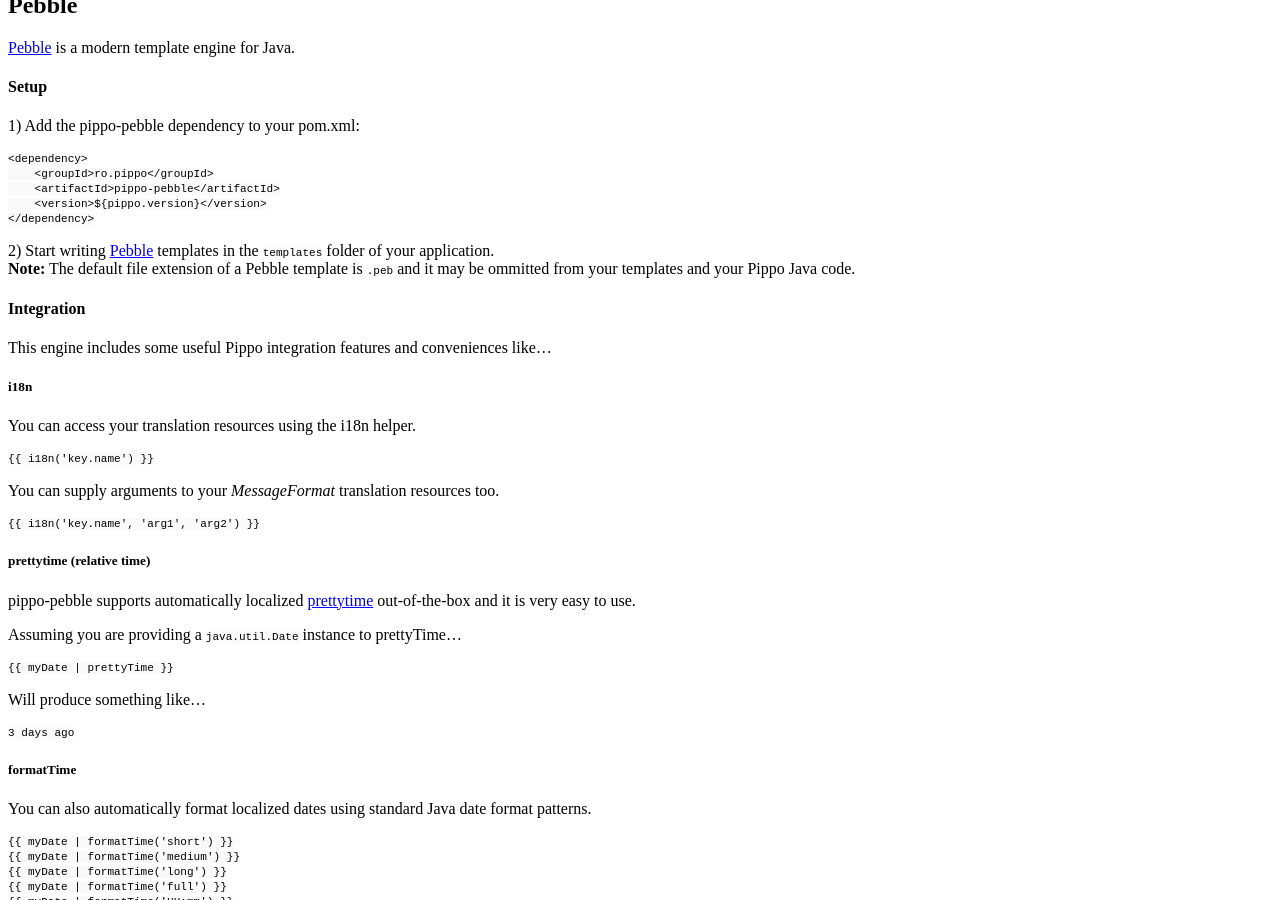
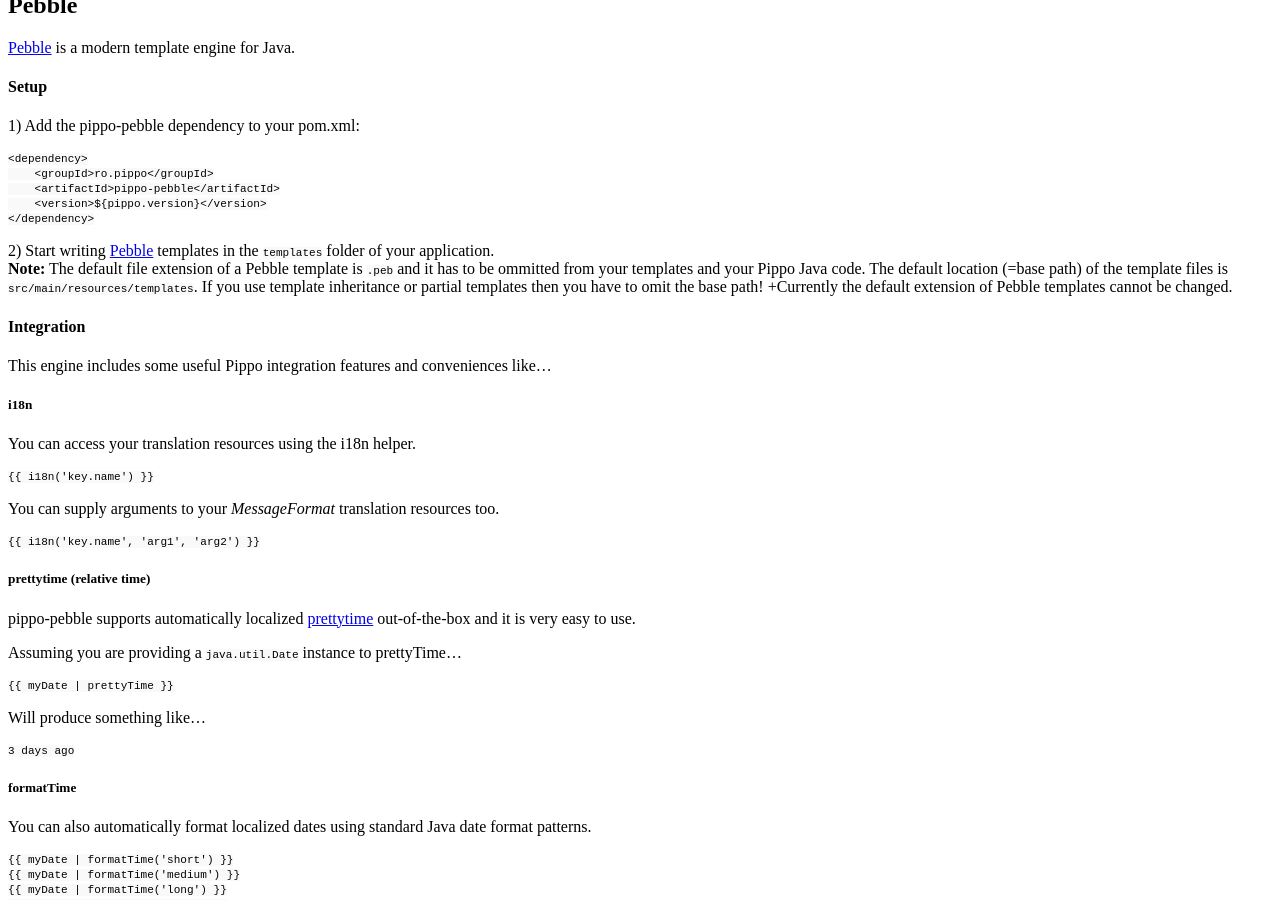
Before and after one commit to pippo-java/pippo.github.io, a Jekyll site: the page built from _posts/2015-04-03-pebble.md, in a window 1280 px wide and 900 px high, scrolled down 733 px. Built offline with Jekyll 4.4.1, drawn with Linux system fonts in a browser that asks for light colours; Markdown is read by kramdown in place of the engine named in the settings; a style sheet for code colours, icons or effects is not loaded.

Commit message:
Update 2015-04-03-pebble.md
Updated Pebble description.

```diff
--- a/_posts/2015-04-03-pebble.md
+++ b/_posts/2015-04-03-pebble.md
@@ -18,7 +18,8 @@ date: 2015-04-03 16:35:34
     </dependency>
 
 2)  Start writing [Pebble][pebble] templates in the `templates` folder of your application.
-**Note:** The default file extension of a Pebble template is `.peb` and it may be ommitted from your templates and your Pippo Java code.
+**Note:** The default file extension of a Pebble template is `.peb` and it has to be ommitted from your templates and your Pippo Java code. The default location (=base path) of the template files is `src/main/resources/templates`. If you use template inheritance or partial templates then you have to omit the base path!
++Currently the default extension of Pebble templates cannot be changed.
 
 #### Integration
 
```
